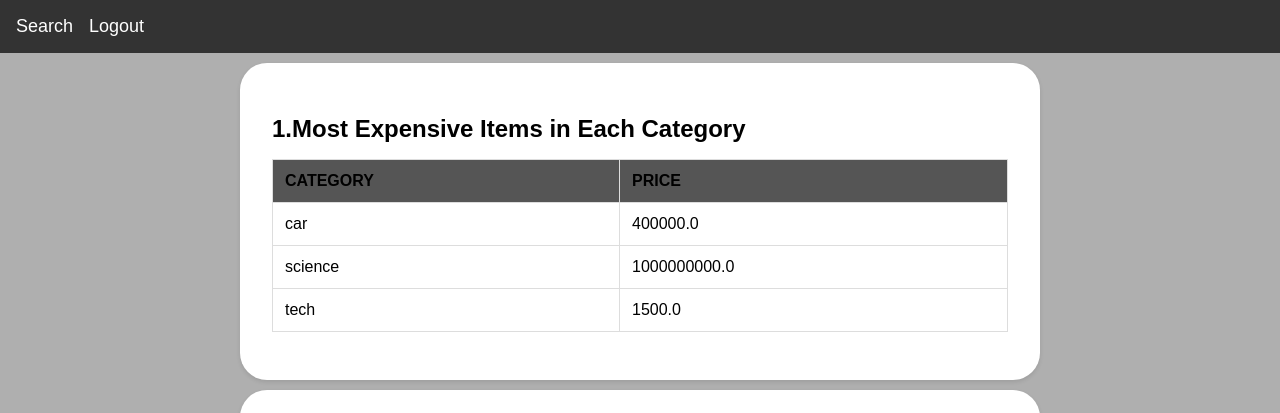
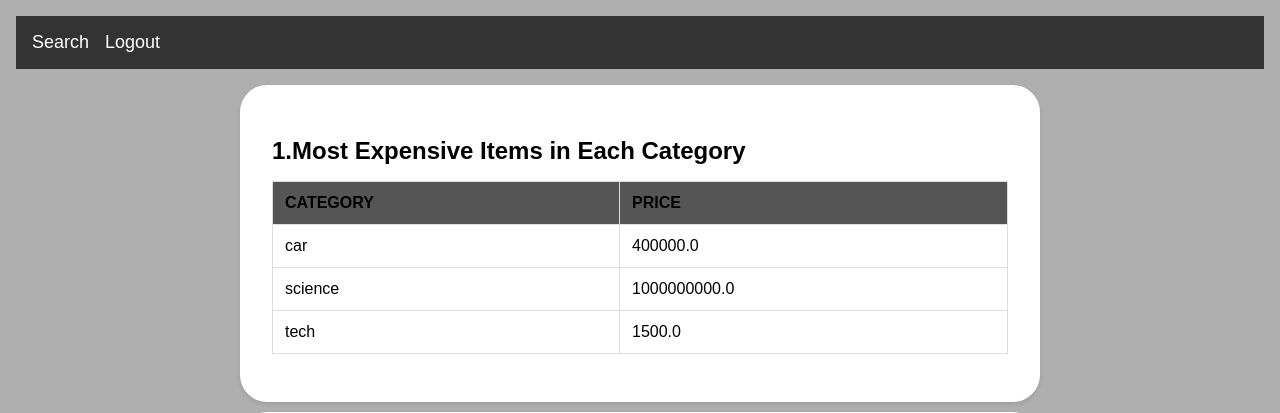
Before and after one commit to d3h1/Database_Design, a Flask app: page /marketplace in a window 1280 px wide. Shown: the top 413 px of the page. Run offline with Flask 3, Linux system fonts and the light colour scheme; data comes from the database, SQL or seed files in the repository; data that the repository does not hold is empty; some web fonts are replaced.

Commit message:
finishing up some stylinh changes

```diff
--- a/static/marketplace.css
+++ b/static/marketplace.css
@@ -68,6 +68,7 @@ nav {
   justify-content: space-between;
   align-items: center;
   padding: 16px;
+  margin: 1rem;
 }
 
 nav ul {
--- a/static/profile.css
+++ b/static/profile.css
@@ -63,6 +63,7 @@ nav.active ul a {
   color: var(--text-color);
   text-decoration: none;
   margin: 0 10px;
+  font-size: 18px
 }
 
 .prof-info {
```
